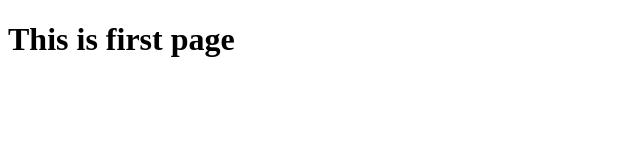
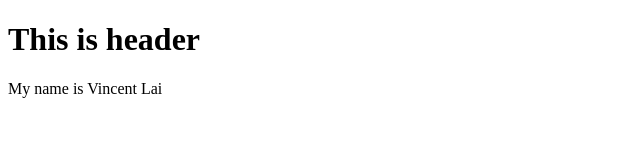
Before and after one commit to vincentslai/NuCampGitHub, a plain HTML site: page index.html in a window 1280 px wide. Shown: the whole page, without its empty margins (0-640 px from the left). Drawn offline with Linux system fonts and the light colour scheme.

Commit message:
Adding first paragraph

```diff
--- a/index.html
+++ b/index.html
@@ -1,6 +1,7 @@
 <!DOCTYPE html>
 <html>
     <body>
-        <h1>This is first page</h1>
+        <h1>This is header</h1>
+        <p>My name is Vincent Lai</p>
     </body>
 </html>
```
